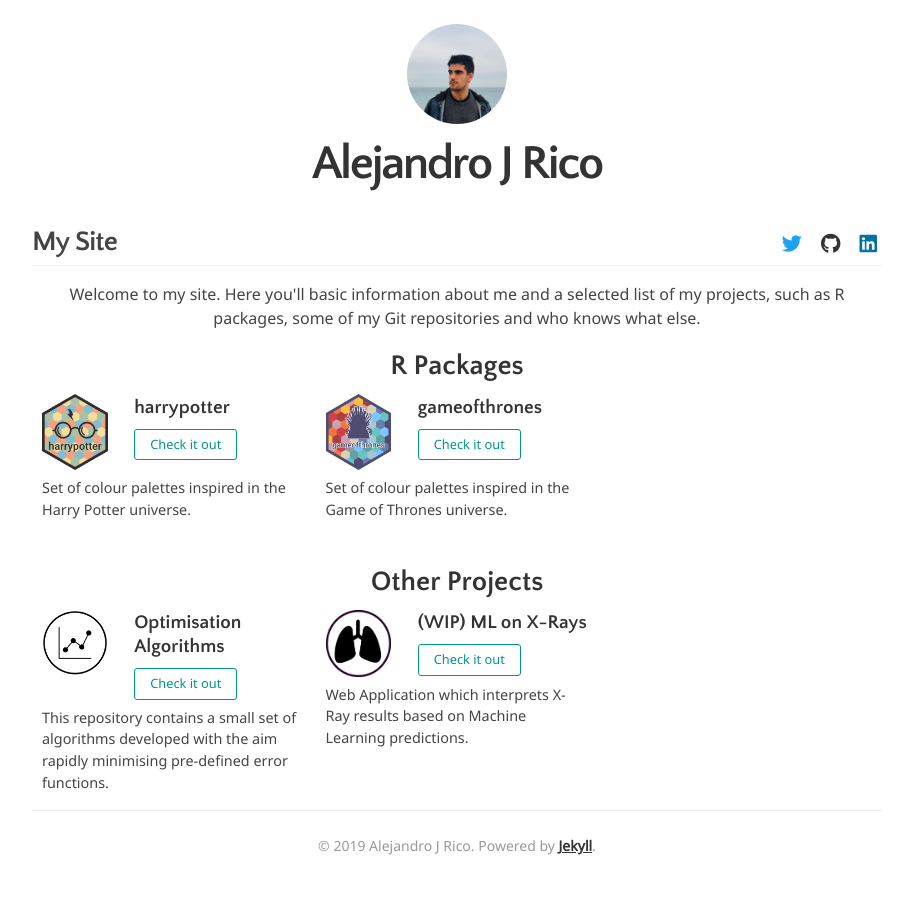
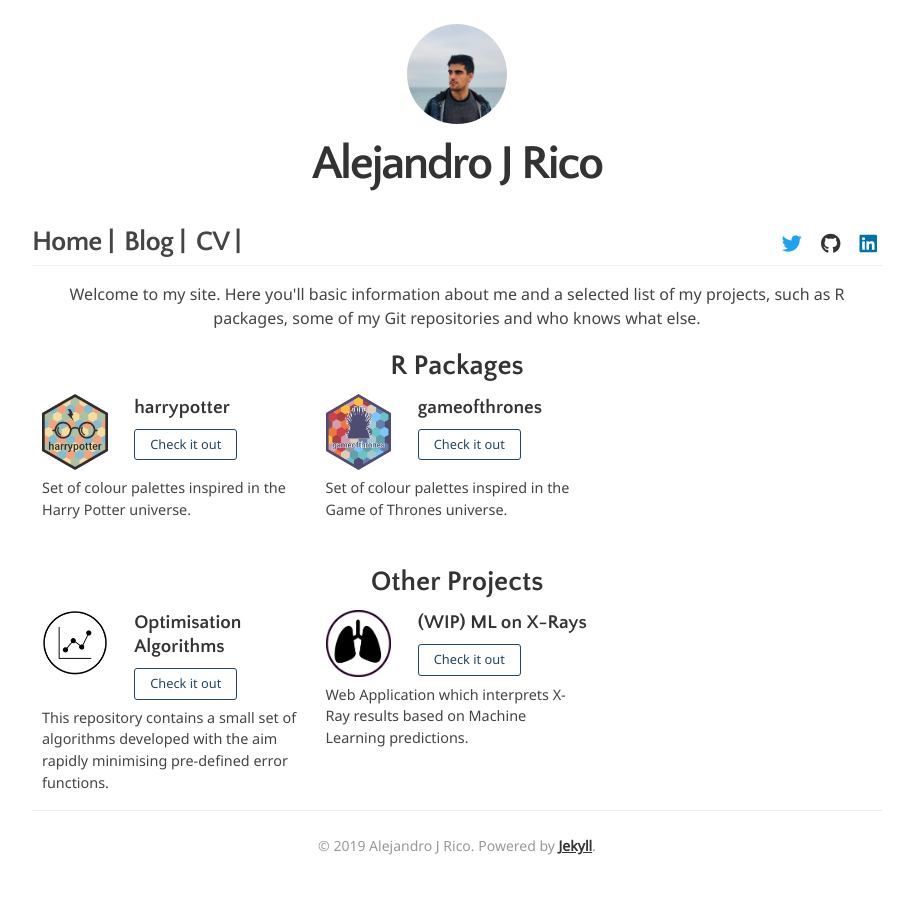
Before and after one commit to aljrico/aljrico.github.io, a Jekyll site: the page built from index.html, in a window 1280 px wide. Shown: the whole page, without its empty margins (183-1096 px from the left). Built offline with Jekyll 4.4.1, drawn with Linux system fonts in a browser that asks for light colours; nearby versions of some CDN libraries.

Commit message:
projects_page

```diff
--- a/_includes/header.html
+++ b/_includes/header.html
@@ -9,8 +9,10 @@
 <div class="title-bar">
 
 	<!-- Your title is also defined in the _data/header.yml file -->
-	<h2 class="header-title" itemprop="jobTitle">{{ site.data.header.about_title }}</h2>
-	<h2 class="header-subtitle" itemprop="jobSubTitle">{{ site.data.header.about_subtitle }}</h2>
+	<!-- <h2 class="header-title" >{{ site.data.header.about_title }}</h2> -->
+	<!-- <h2 class="header-subtitle" itemprop="jobSubTitle">{{ site.data.header.about_subtitle }}</h2> -->
+
+	{% include menu.html %}
 
 	<!-- This is the markup for the icon links in the _data/header.yml file -->
 	{% include icon-links.html %}
--- /dev/null
+++ b/_includes/menu.html
@@ -0,0 +1,11 @@
+
+	<nav class="menu-content">
+		{% for item in site.data.header.menu %}
+			{% if item.hardlink == true %}
+				<h2 class="header-title" itemprop="jobTitle"> <a style = "text-decoration: none;" href="{{item.url}}">{{ item.name }} | </a></h2>
+
+			{% else %}
+				<h2 class="header-title" itemprop="jobTitle"> <a style = "text-decoration: none;" href="{{ site.data.header.baseurl }}/{{ item.url }}">{{ item.name }} | </a></h2>
+		{% endif %}
+		{% endfor %}
+	</nav>
--- a/assets/_sass/_variables.scss
+++ b/assets/_sass/_variables.scss
@@ -10,9 +10,9 @@
 $black:              #444;
 $blacker:            #333;
 
-$main:               #009688;
+$main:               #214663;
 $sec:                #4B5664;
-$green:              #009688;
+$green:              #214663;
 $cut:                550px;
 
 // Styles
```
Also changed, not shown: _data/header.yml (+6 -4 lines), 4 other files.
